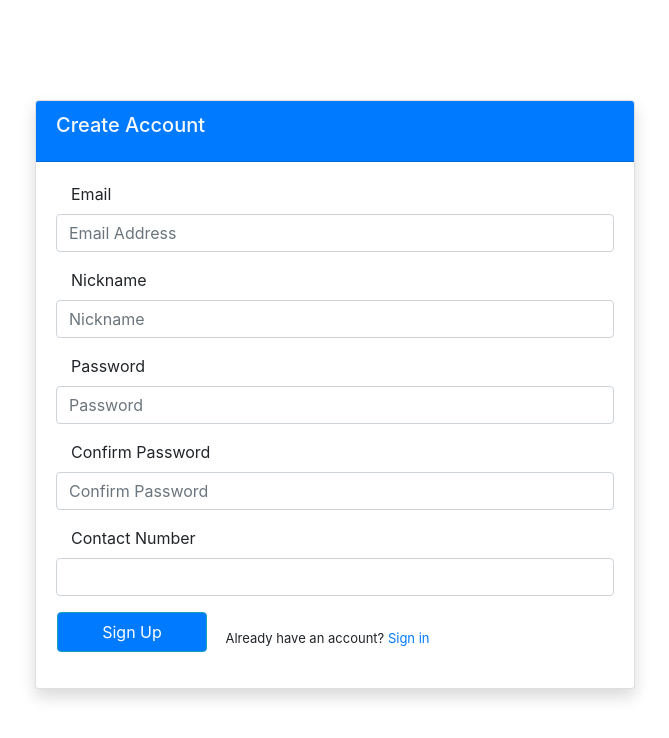
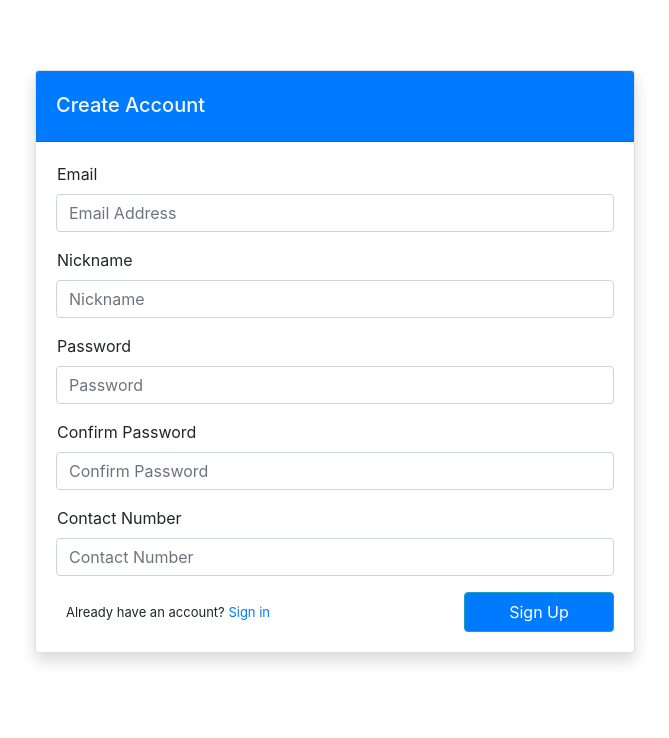
Before and after one commit to ryanteo96/Boileride, a website: page web/public/html/signUp.html in a window 1280 px wide. Shown: the whole page, without its empty margins (305-974 px from the left). Drawn offline with nearby package versions, Linux system fonts and the light colour scheme.

Commit message:
fix: fixed the position of the text, buttons and columns

```diff
--- a/web/public/html/signUp.html
+++ b/web/public/html/signUp.html
@@ -27,13 +27,13 @@
             <div class="card card-info shadow mb-5">
                  <!-- <h5 id="signInHeader" class="card-header bg-primary"> -->
                 <h5 id="signUpHeader" class="card-header bg-primary">
-                    <div class="card-title text-light">Create Account</div>
+                    <div id="createAccTitle" class="card-title text-light">Create Account</div>
                 </h5>
                 <div class="card-body">
                     <form id="signUpForm" class="form-horizontal" role="form">
                         <!-- Input field for email -->
                         <div class="form-group">
-                            <label for="email-signUp" class="col-md-4 control-label">Email</label>
+                            <label for="email-signUp" id="emailLabel" class="col-md-4 control-label">Email</label>
                                 <input type="text" class="form-control" name="email-signUp" placeholder="Email Address">
                         </div>
 
@@ -51,37 +51,35 @@
 
                         <!-- Input field for nickname -->
                         <div class="form-group">
-                            <label for="nickname" class="col-md-4 control-label">Nickname</label>
+                            <label for="nickname" id="nicknameLabel" class="col-md-4 control-label">Nickname</label>
                                 <input type="text" class="form-control" name="nickName" placeholder="Nickname">
                         </div>
 
                         <!-- Input field for passwprd -->
                         <div class="form-group">
-                            <label for="password" class="col-md-4 control-label">Password</label>
+                            <label for="password" id="passwordLabel" class="col-md-4 control-label">Password</label>
                                 <input type="password" class="form-control" name="password-signUp" placeholder="Password">
                         </div>
 
                         <!-- Input field for confirm passwprd -->
                         <div class="form-group">
-                            <label for="password" class="col-md-4 control-label">Confirm Password</label>
+                            <label for="password" id="confirmPasswordLabel" class="col-md-4 control-label">Confirm Password</label>
                                 <input type="password" class="form-control" name="confirm-password-signUp" placeholder="Confirm Password">
                         </div>
 
                         <!-- Input field for phone number -->
                         <div class="form-group">
-                            <label for="password" class="col-md-4 control-label">Contact Number</label>
-                                <input type="tel" class="form-control" name="contactNum-signUp">
+                            <label for="password" id="phoneNumLabel" class="col-md-4 control-label">Contact Number</label>
+                                <input type="tel" class="form-control" name="contactNum-signUp" placeholder="Contact Number">
                         </div>
 
                         <!-- Sign in button-->
                         <div class="form-group">
-                            <div class="col-md-offset-3 col-md-9" style="margin-top:10px">
-                                <button id="btn-signUp" type="button" class="btn btn-info bg-primary"> Sign Up </button>
+                                <button id="btn-signUp" type="button" class="btn btn-info bg-primary float-right"> Sign Up </button>
                                 <p id="txt-accExist">
                                     Already have an account?
                                     <a href="/signIn">Sign in</a>
                                 </p>
-                            </div>
                         </div>
                     </form>
                 </div>
--- a/web/public/stylesheets/forgotPw.css
+++ b/web/public/stylesheets/forgotPw.css
@@ -111,3 +111,8 @@ width: 325px;
     padding-bottom:7px;
     margin-bottom:10px;
 }
+
+#resetTitle{
+    margin-left:auto;
+    margin-right:auto;
+}
--- a/web/public/stylesheets/signIn.css
+++ b/web/public/stylesheets/signIn.css
@@ -1,5 +1,9 @@
 #signInHeader{
 	height:60px;
+}
+
+#signInTitle{
+	margin-top:6px;
 }
 
 #signInBox {
@@ -13,7 +17,7 @@
 	float: right;
 	font-size: 60%;
 	position: relative;
-	top: -10px;
+	bottom: 16px;
 }
 
 #emailSignInInputGroup {
--- a/web/public/stylesheets/signUp.css
+++ b/web/public/stylesheets/signUp.css
@@ -1,20 +1,44 @@
 #signUpBox {
 	width: 600px;
-	margin-top: 100px;
+	margin-top: 70px;
 	margin-left: auto;
 	margin-right: auto;
+}
+#createAccTitle{
+	margin-top:10px;
 }
 
 #btn-signUp{
 	position:relative;
-	left:-14px;
+	right:0px;
     width:150px;
-    height:40px;
+	height:40px;
 }
 
 #txt-accExist {
 	position: relative;
 	top: 7px;
 	font-size: 13px;
+	left:10px;
 	display: inline;
 }
+
+#emailLabel{
+	left:-14px;
+}
+
+#nicknameLabel{
+	left:-14px;
+}
+
+#passwordLabel{
+	left:-14px;
+}
+
+#confirmPasswordLabel{
+	left:-14px;
+}
+
+#phoneNumLabel{
+	left:-14px;
+}
```
Also changed, not shown: web/public/html/forgotPw.html (+2 -2 lines), web/public/html/signIn.html (+1 -1 lines).
